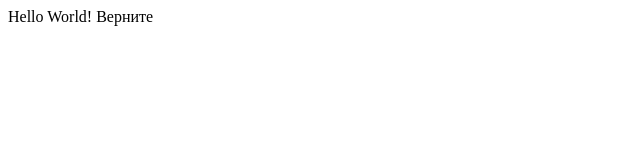
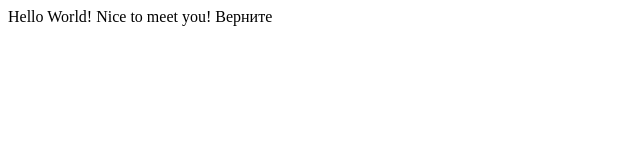
Before and after one commit to SerovaVladislava/journey, a plain HTML site: page index.html in a window 1280 px wide. Shown: the whole page, without its empty margins (0-640 px from the left). Drawn offline with Linux system fonts and the light colour scheme.

Commit message:
Update index.html
Change

```diff
--- a/index.html
+++ b/index.html
@@ -5,6 +5,8 @@
 </head>
 <body>
 Hello World!
+
+Nice to meet you!
 </body>
 </html>
 Верните
```
